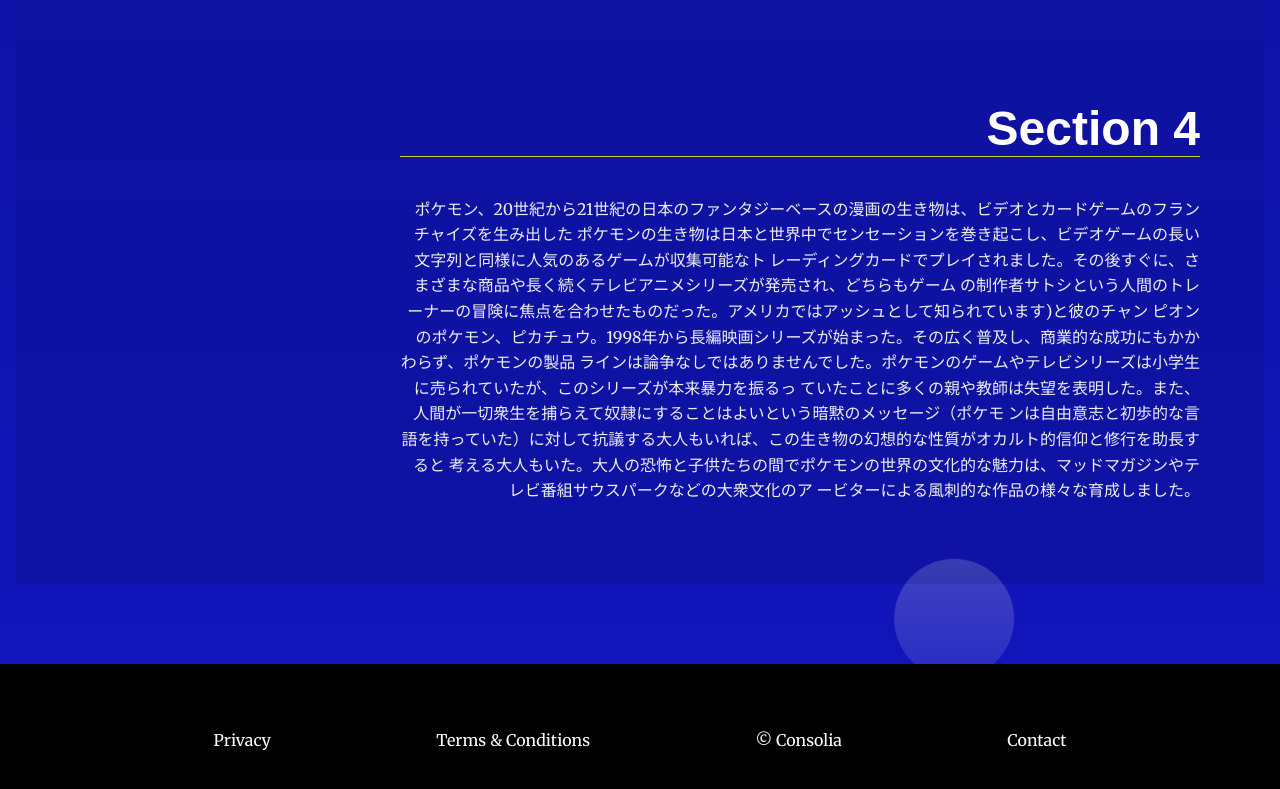
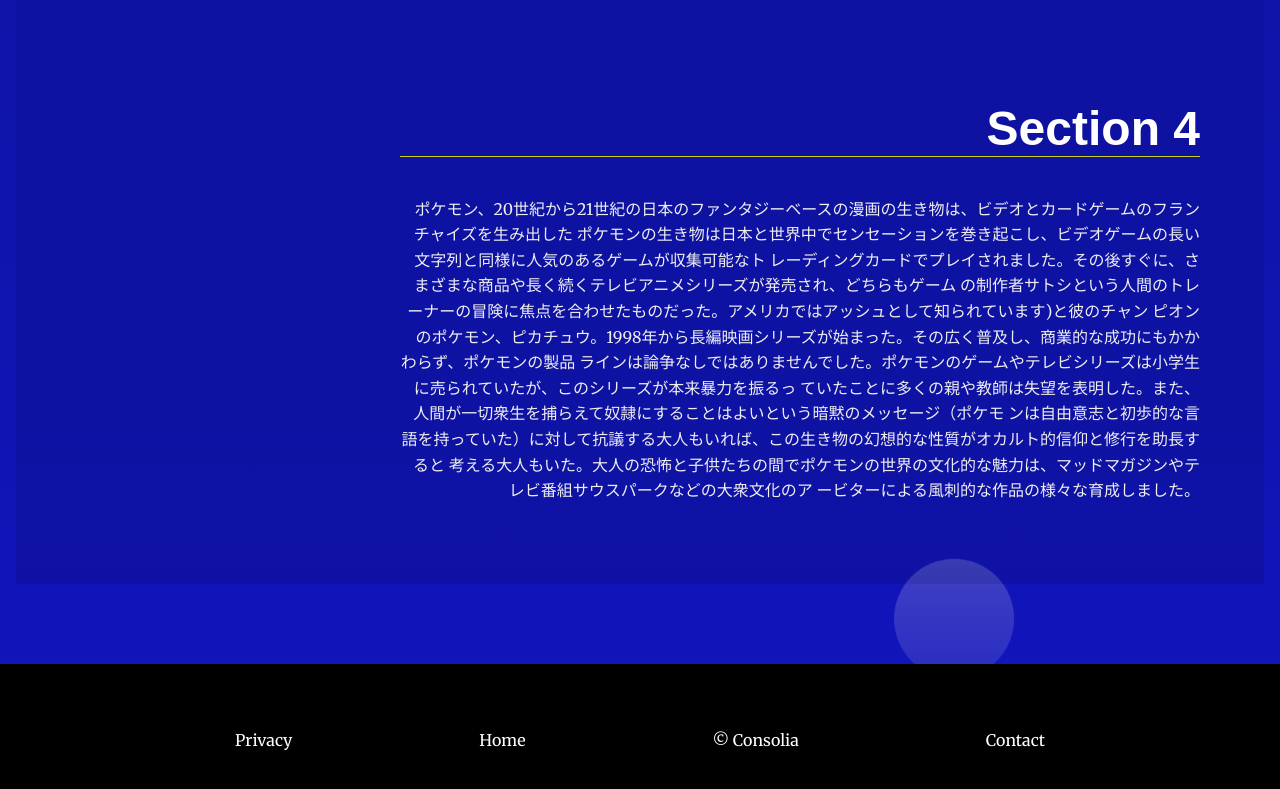
Before and after one commit to BMOtieno/Landing-Page, a plain HTML site: page index.html in a window 1280 px wide. Shown: the part 4020-4809 px from the top of the page. Drawn offline with Linux system fonts and the light colour scheme.

Commit message:
Final Submission

```diff
--- a/css/styles.css
+++ b/css/styles.css
@@ -8,11 +8,10 @@
  *
 */
 
-
 /* ---- Base Rules ---- */
 html {
     scroll-behavior: smooth;
-  }
+}
 
 body {
     background: rgb(136, 203, 171);
@@ -21,7 +20,6 @@
     font-family: 'Merriweather', serif;
     color: #fff;
 }
-
 
 /* Typeography General*/
 h1 {
@@ -65,10 +63,7 @@
     min-height: 80vh;
 }
 
-
-
 /* ---- Module Rules ---- */
-
 /* Navigation Styles*/
 .navbar__menu ul {
     padding-left: 1em;
@@ -76,15 +71,12 @@
     margin: 0;
     text-align: right;
     cursor: pointer;
-
 }
 
 .navbar__menu li {
     display: inline-block;
     margin: 15px;
-
 }
-
 
 .navbar__menu li:hover{
     background-color: #87cefa;
@@ -97,7 +89,6 @@
     font-weight: bold;
     text-decoration: none;
     color: #000;
-
 }
 
 .navbar__menu .menu__link:hover {
@@ -128,7 +119,6 @@
     color: #fff;
 }
 
-
 /* ---- Theme Rules ---- */
 /* Landing Container Styles */
 .landing__container {
@@ -151,7 +141,6 @@
     margin-right: auto;
 }
 
-
 @media only screen and (min-width: 35em){
     .landing__container {
         max-width: 50em;
@@ -160,10 +149,6 @@
     .imgOne, .imgTwo, .imgThree, .imgFour {
         max-width: 50em;
     }
-    .page__footer{
-        flex-wrap: wrap;
-    }
-
 }
 
 section:nth-of-type(even) .landing__container {
@@ -232,7 +217,6 @@
     transition: ease 0.5s all;
 }
 
-
 /* ---- Theme State Rules ---- */
 /* Section Active Styles */
 /* Note: your-active-class class is applied through javascript. You should update the class here and in the index.html to what you set in your javascript file.  */
--- a/index.html
+++ b/index.html
@@ -23,7 +23,6 @@
     <header class="main__hero">
       <h1>Welcome to Consolia</h1>
     </header>
-
     <!-- Each Section has an ID (used for the anchor) and
     a data attribute that will populate the li node.
     Adding more sections will automatically populate nav.
@@ -44,7 +43,6 @@
       <img src="https://ichef.bbci.co.uk/news/976/cpsprodpb/17FB4/production/_123882289_d4890d87-0015-46cf-b40c-851f680e325b.jpg" class="imgTwo" alt="anxiousboy">
       <div class="landing__container">
         <h2>Section 2</h2>
-
         <p>螺鈿（らでん）とは、漆器や木器に用いられる日本の装飾技法で、螺鈿やアワビの貝殻を裁断して模様を描き、
           漆や木の表面に接着または挿入する。螺鈿漆器にはいくつかの種類がある。厚貝を使った厚貝法は、2つの方法から成り立
           っています。表面に漆を塗り始めた後、切開文様の中に貝殻を入れる。最後のコーティングの後、表面はバニシングによっ
@@ -60,7 +58,6 @@
       <img src="https://cdn.vox-cdn.com/thumbor/HyOhm280EOQO2ubcOZCSONkDGb8=/0x0:1200x675/1200x800/filters:focal(504x242:696x434)/cdn.vox-cdn.com/uploads/chorus_image/image/68567666/Dr._STONE_Season_2_release_date_Episode_24_ending_with_Stone_Wars_Dr._STONE_manga_compared_to_the_anime_Spoilers.0.jpg" class="imgThree" alt="Dr.Stone">
       <div class="landing__container">
         <h2>Section 3</h2>
-
         <p>勾玉（まがたま、韓国産のコゴック）は、太い先端に小さな穴の開いたコンマのような形をした主に日本の玉飾り。
           それはペンダントとして身に着けられていて、その形は先史時代の動物歯ペンダントから来るかもしれません。
           金や銀で作られたキャップを持つ例もあります。日本では新石器時代から勾玉が作られていたが、特に古墳時代（3～6世紀）
@@ -79,7 +76,6 @@
       <img src="https://live-production.wcms.abc-cdn.net.au/68d6edf979078fee84cd4dad24296eb8?impolicy=wcms_crop_resize&cropH=1263&cropW=2244&xPos=0&yPos=57&width=862&height=485" class="imgFour" alt="pikachu">
       <div class="landing__container">
         <h2>Section 4</h2>
-
         <p>ポケモン、20世紀から21世紀の日本のファンタジーベースの漫画の生き物は、ビデオとカードゲームのフランチャイズを生み出した
           ポケモンの生き物は日本と世界中でセンセーションを巻き起こし、ビデオゲームの長い文字列と同様に人気のあるゲームが収集可能なト
           レーディングカードでプレイされました。その後すぐに、さまざまな商品や長く続くテレビアニメシリーズが発売され、どちらもゲーム
@@ -95,7 +91,7 @@
   </main>
   <footer class="page__footer">
     <p>Privacy</p>
-    <p>Terms & Conditions</p>
+    <p>Home</p>
     <p>&copy Consolia</p>
     <p>Contact</p>
   </footer>
--- a/js/app.js
+++ b/js/app.js
@@ -23,119 +23,56 @@
  *
 */
 const myUl = document.getElementById("navbar__list");
-
-
-
-
-
+const secOne = document.getElementById("section1");
+const secTwo = document.getElementById("section2");
+const secThree = document.getElementById("section3");
+const secFour = document.getElementById("section4");
 /**
  * End Global Variables
- * Start Helper Functions
+ *
  *
 */
 
-
-
-/**
- * End Helper Functions
- * Begin Main Functions
- *
-*/
-
+// Build menu
 // build the nav
 for(let i = 1; i <= 4; i++){
     const myLi = document.createElement("li");
     myLi.innerHTML = "Section " + i;
     myLi.style.color = "black";
     myUl.appendChild(myLi);
-
+    // Scroll to section on link click
     myLi.addEventListener('click', function(){
         document.location.href = '#section' + i;
     });
 }
 
-
-// Add class 'active' to section when near top of viewport
-
-
-// Scroll to anchor ID using scrollTO event
-const secOne = document.getElementById("section1");
-const secTwo = document.getElementById("section2");
-const secThree = document.getElementById("section3");
-const secFour = document.getElementById("section4");
-
-/**
- * End Main Functions
- * Begin Events
- *
- *
- *
- * window.addEventListener('scroll', () => {
-    const scroll = window.scrollY;
-    console.log(scroll);
-
-});
- *
- *
- * const scrolled = window.scrollY;
- *
- * const secO = {from: 0, to: 606};
-    const secT = {from:606, to:1415};
-    const secTT = {from: 1415, to:2302};
-    const secF = {from:2302, to: 3342};
-    const end = {from:3342, to:3614};
-
-    switch(scrollValue){
-        case secO:
-            secOne.classList.add('active');
-            break;
-        case secT:
-            secTwo.classList.add('active');
-            secOne.classList.remove('active');
-            break;
-        case secTT:
-            secThree.classList.add('active');
-            secTwo.classList.remove('active');
-            break;
-        case secF:
-            secFour.classList.add('active');
-            secThree.classList.remove('active');
-            break;
-        case end:
-            secFour.classList.remove('active');
-            break;
-    }
-
-
- *
- *
- *
-
-*/
-
-
 const onScroll = () => {
+    //numerical value when user scrolls through the page
     const scrollValue = document.documentElement.scrollTop;
 
     if(scrollValue > 600 && scrollValue < 1400){
+        // Set sections as active
         secOne.classList.add('active');
     }else{
         secOne.classList.remove('active');
     }
 
     if(scrollValue > 1400 && scrollValue < 2400){
+        // Set sections as active
         secTwo.classList.add('active');
     }else{
         secTwo.classList.remove('active');
     }
 
     if(scrollValue > 2400 && scrollValue < 3400){
+        // Set sections as active
         secThree.classList.add('active');
     }else{
         secThree.classList.remove('active');
     }
 
     if(scrollValue > 3400 && scrollValue < 3950){
+        // Set sections as active
         secFour.classList.add('active');
     }else{
         secFour.classList.remove('active');
@@ -144,16 +81,7 @@
     if(scrollValue > 3950 && scrollValue < 4150){
         secFour.classList.remove('active');
     }
+}
 
-
-
-}
+// Scroll to anchor ID using scrollTO event
 window.addEventListener('scroll', onScroll);
-
-
-
-// Build menu
-
-// Scroll to section on link click
-
-// Set sections as active
```
